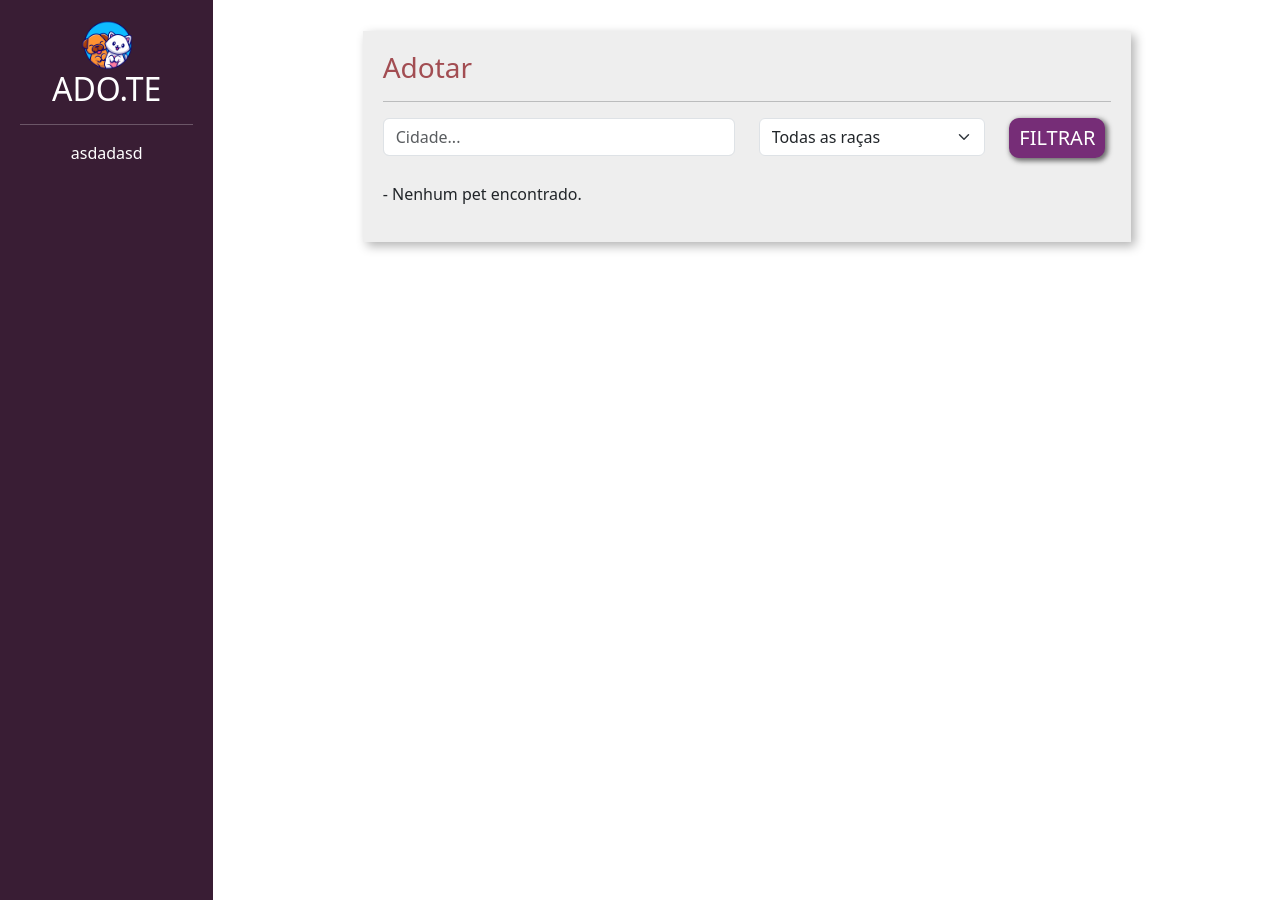
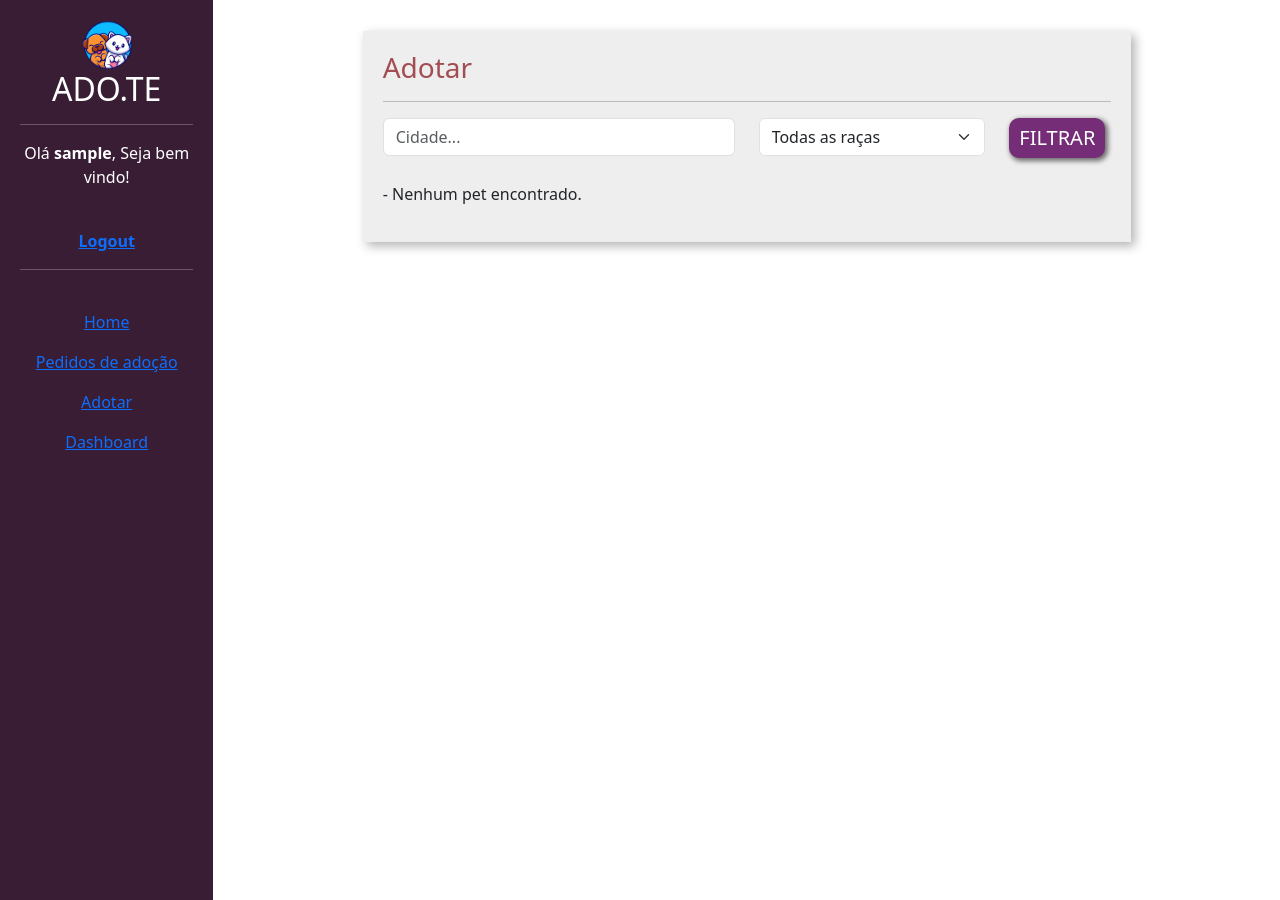
Before and after one commit to raphael-araujo/adote, a Django app: page /adotar/ in a window 1280 px wide. Run offline with Django 4.2, Linux system fonts and the light colour scheme; the visitor is signed in with stand-in values (Sample User, id 1); data that the repository does not hold is empty.

Commit message:
adicionando urls na sidebar

```diff
--- a/templates/base.html
+++ b/templates/base.html
@@ -19,7 +19,27 @@
                 <img class="logo-margin-top" src="{% static 'usuarios/img/logo_adote.png' %}" width="30%">
                 <h2>ADO.TE</h2>
                 <hr>
-                asdadasd
+                <p>Olá <strong>{{ request.user }}</strong>, Seja bem vindo!</p>
+                <br>
+                <strong>
+                    <a href="{% url 'sair' %}" class="url-sidebar">
+                        Logout
+                    </a>
+                </strong>
+                <hr>
+                <br>
+                <a href="{% url 'seus_pets' %}" class="url-sidebar">
+                    <p>Home</p>
+                </a>
+                <a href="{% url 'ver_pedidos_adocao' %}" class="url-sidebar">
+                    <p>Pedidos de adoção</p>
+                </a>
+                <a href="{% url 'listar_pets' %}" class="url-sidebar">
+                    <p>Adotar</p>
+                </a>
+                <a href="{% url 'dashboard' %}" class="url-sidebar">
+                    <p>Dashboard</p>
+                </a>
             </div>
             {% block 'body' %}{% endblock  %}
         </div>
```
